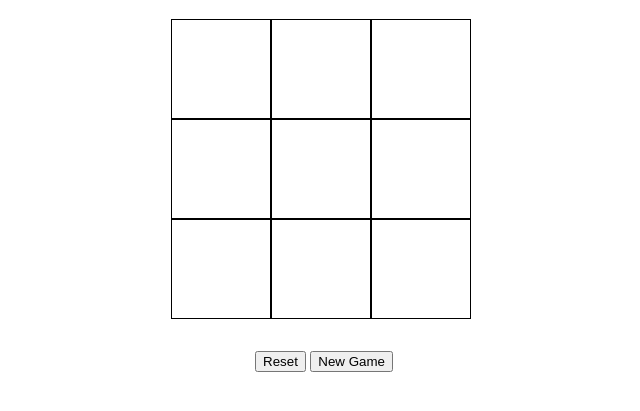
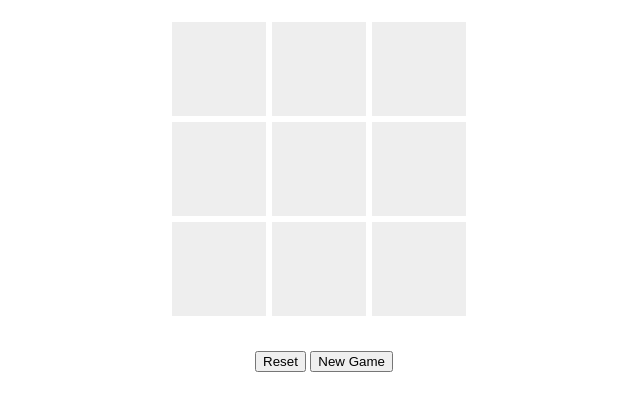
Before and after one commit to wdi-sf-july/tictactoe_js, a plain HTML site: page index.html in a window 1280 px wide. Shown: the part 125-536 px from the top of the page, without its empty margins (316-956 px from the left). Drawn offline with Linux system fonts and the light colour scheme.

Commit message:
added some styling to the board

```diff
--- a/style.css
+++ b/style.css
@@ -22,7 +22,7 @@ body {
 */
 
 .board {
-	width: 306px;
+	width: 310px;
 	height: auto;
 	overflow: hidden;
 	margin: 0 auto;
@@ -32,10 +32,16 @@ body {
 	height: 100px;
 	width: 100px;
 	float: left;
-	border: 1px solid black;
+	border: 3px solid white;
 	text-align: center;
 	line-height: 100px;
 	font-size: 3em;
+	background: #eee;
+}
+.box:hover {
+	cursor: pointer;
+	background: #ddd;
+	border-color: red;
 }
 
 .x {
```
